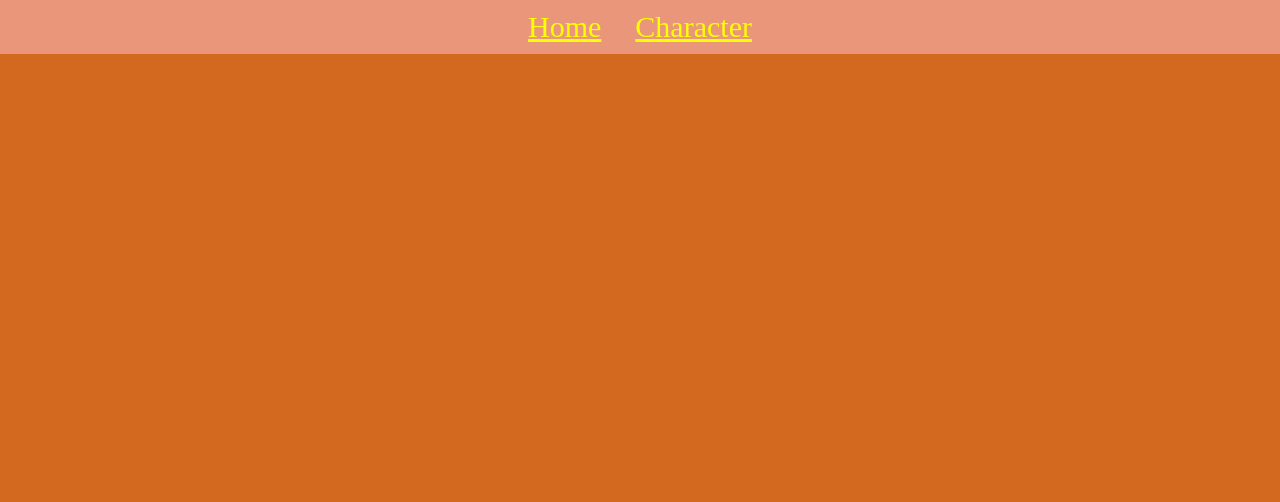
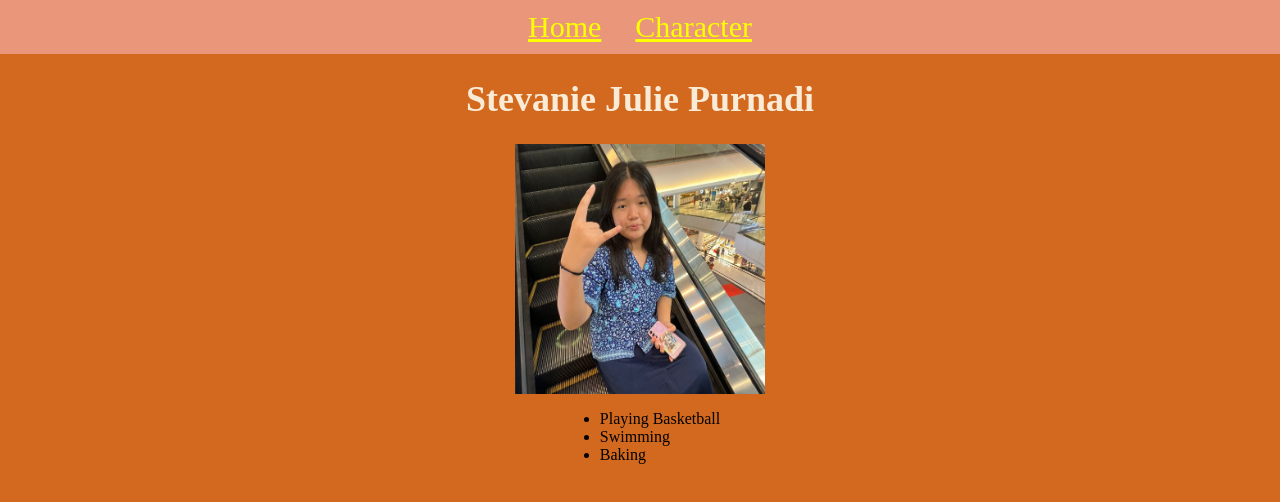
Before and after one commit to stevaniejuliep/stevaniefistwebsite, a plain HTML site: page index.html in a window 1280 px wide. Drawn offline with Linux system fonts and the light colour scheme.

Commit message:
Update index.html

```diff
--- a/index.html
+++ b/index.html
@@ -45,7 +45,7 @@
         ul {
             margin-left: auto;
             margin-right: auto;
-            display: fit-content;
+            width: fit-content;
         }
     </style>
 </head>
@@ -54,4 +54,11 @@
         <a href="index.html">Home</a>
         <a href="karakter.html">Character</a>
     </header>
+    <h1>Stevanie Julie Purnadi</h1>
+    <img src="Screenshot 2025-08-25 140257.png"width="250" height="250">
+   <ul>
+        <li>Playing Basketball</li>
+        <li>Swimming</li>
+        <li>Baking</li>
+   </ul>
 </body>
```
